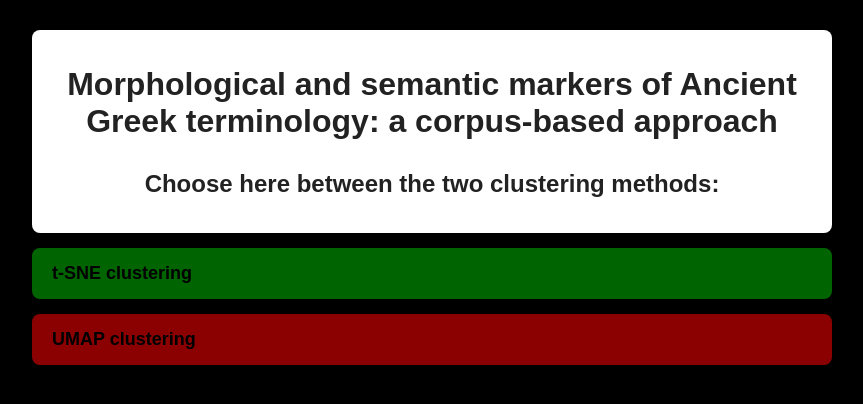
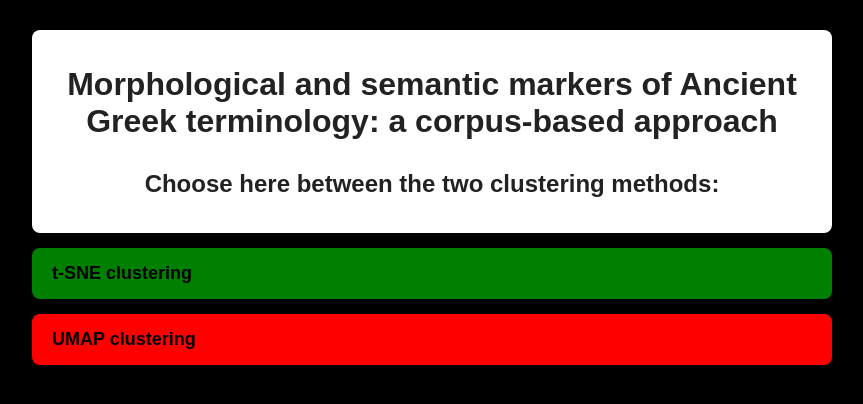
Before and after one commit to martijnwindelinckx/ICAGL, a plain HTML site: page index.html in a window 1280 px wide. Shown: the whole page, without its empty margins (208-1071 px from the left). Drawn offline with Linux system fonts and the light colour scheme.

Commit message:
Update index.html

```diff
--- a/index.html
+++ b/index.html
@@ -34,10 +34,10 @@
       background: white
     }
     li.green {
-      background: #006400
+      background: green
     }
     li.red {
-      background: #8B0000
+      background: red
     }
     a {
       text-decoration: none;
```
